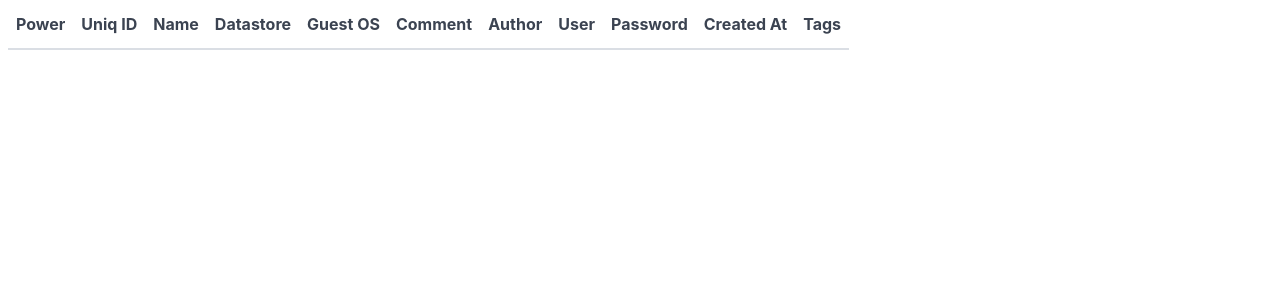
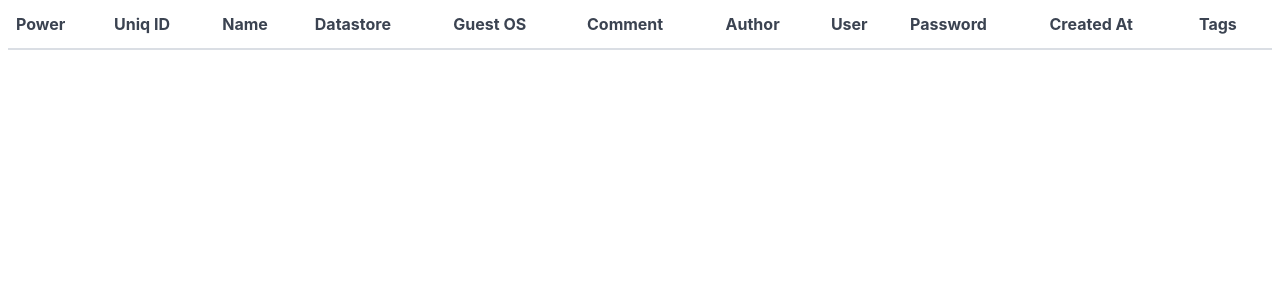
Before and after one commit to cdsl-research/ecoman, a Flask app: template templates/top.html in a window 1280 px wide. Shown: the part 96-396 px from the top of the page. Run offline with Flask 2, Linux system fonts and the light colour scheme; the template is opened without the code that fills it, so the values that code supplies are empty.

Commit message:
fix table scrollable

```diff
--- a/templates/top.html
+++ b/templates/top.html
@@ -1,5 +1,5 @@
 {% include "_header.html" %}
-  <table class="table table-scroll table-striped table-hover">
+  <table class="table table-striped table-hover">
     <thead>
       <tr>
         <th>Power</th>
```
